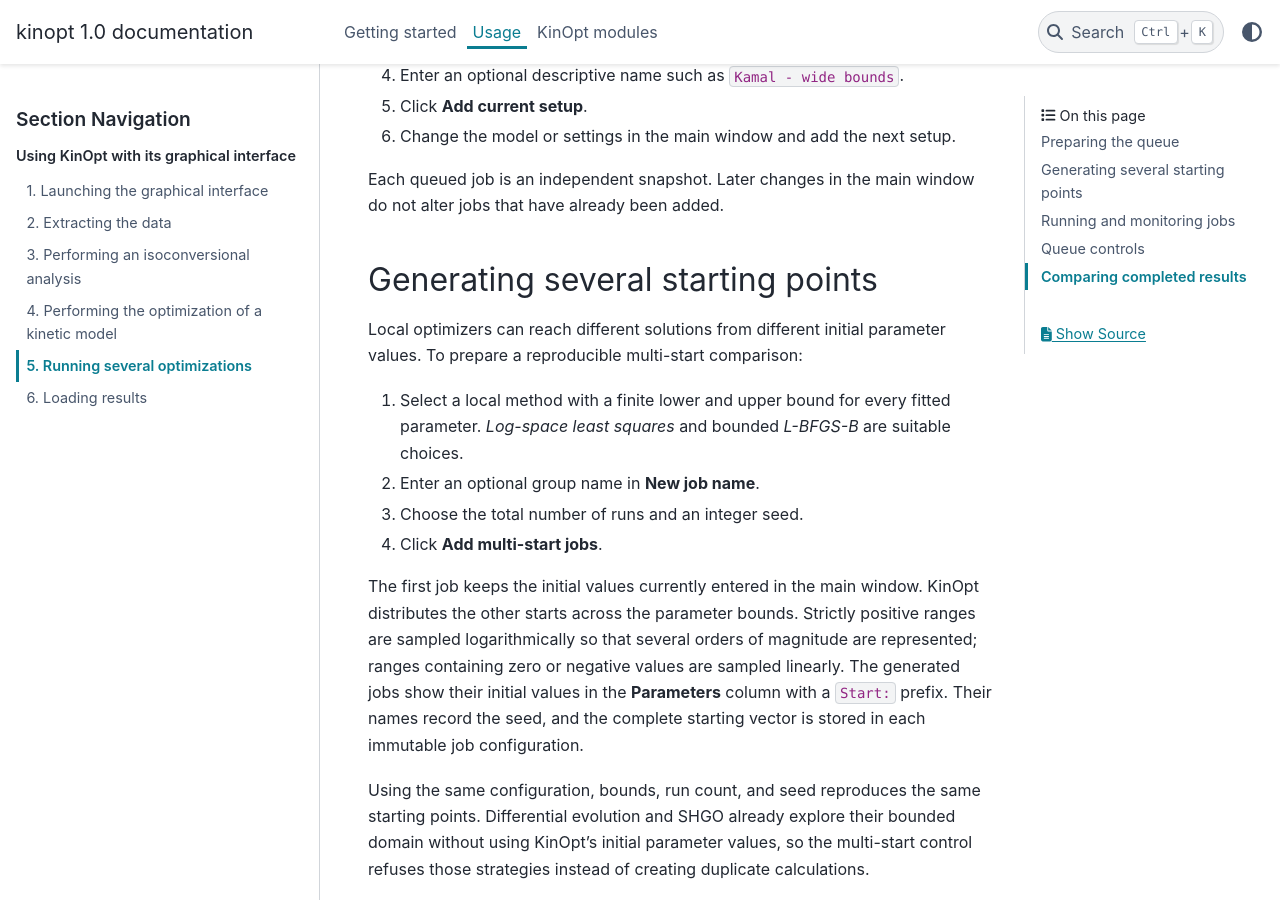
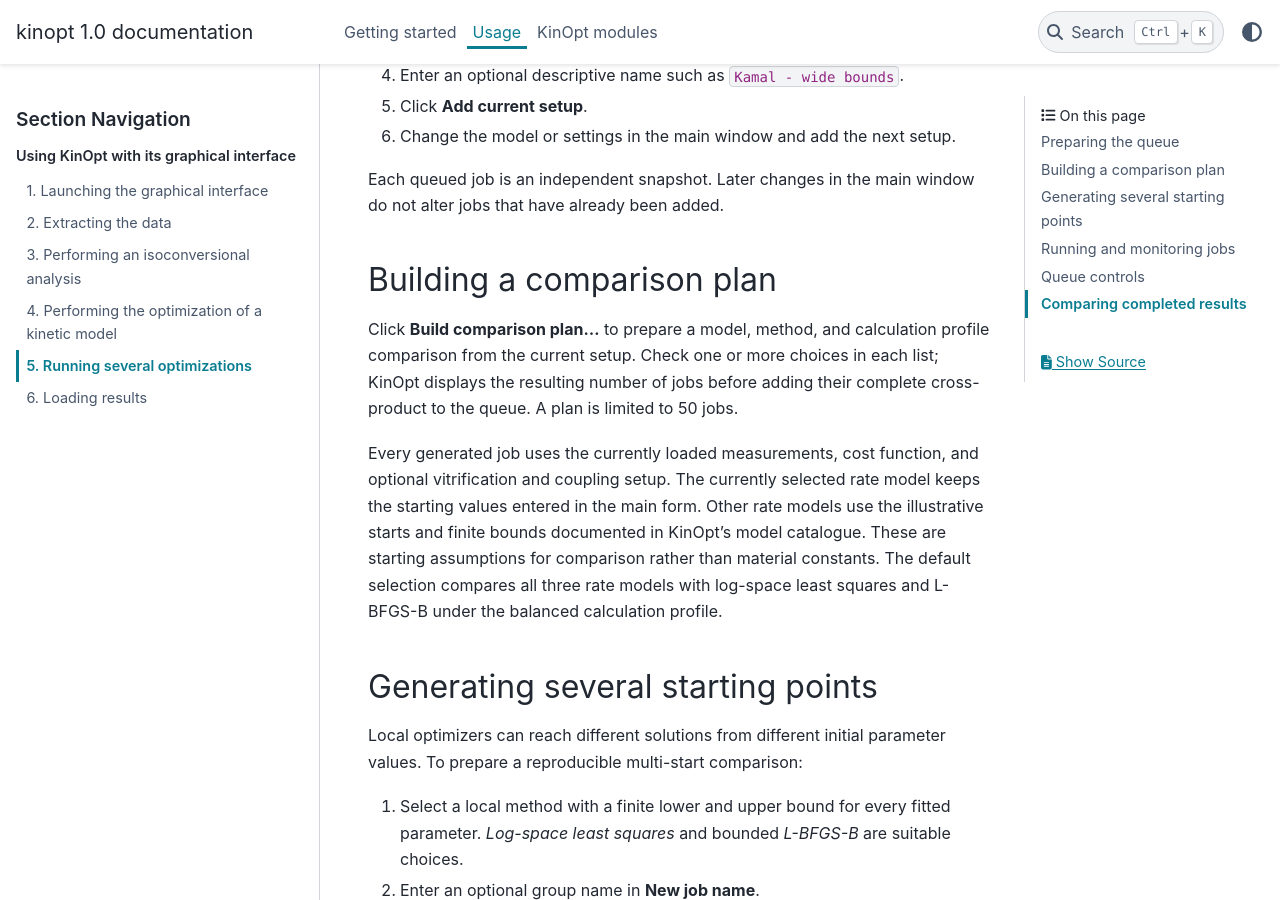
Before and after one commit to alan-tabore/KinOpt, a Sphinx documentation site: the page built from docs/source/batch_optimizations.rst, in a window 1280 px wide and 900 px high, scrolled down 585 px. Built offline with Sphinx 7.4.7 and the PyData theme 0.15.4, drawn with Linux system fonts in a browser that asks for light colours.

Commit message:
Document comparison plans and model metadata

```diff
--- a/docs/source/batch_optimizations.rst
+++ b/docs/source/batch_optimizations.rst
@@ -23,6 +23,22 @@
 
 Each queued job is an independent snapshot. Later changes in the main window do
 not alter jobs that have already been added.
+
+Building a comparison plan
+--------------------------
+
+Click **Build comparison plan...** to prepare a model, method, and calculation
+profile comparison from the current setup. Check one or more choices in each
+list; KinOpt displays the resulting number of jobs before adding their complete
+cross-product to the queue. A plan is limited to 50 jobs.
+
+Every generated job uses the currently loaded measurements, cost function, and
+optional vitrification and coupling setup. The currently selected rate model
+keeps the starting values entered in the main form. Other rate models use the
+illustrative starts and finite bounds documented in KinOpt's model catalogue.
+These are starting assumptions for comparison rather than material constants.
+The default selection compares all three rate models with log-space least
+squares and L-BFGS-B under the balanced calculation profile.
 
 Generating several starting points
 -----------------------------------
```
Also changed, not shown: docs/source/kinetic_models.rst (+26 -0 lines).
